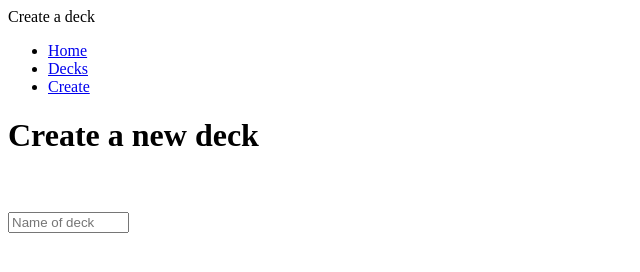
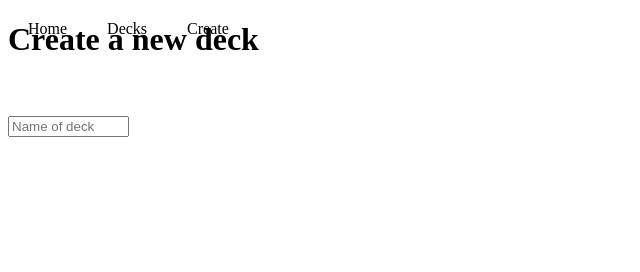
Before and after one commit to wasntdani/IHateQuizlet, a plain HTML site: page create.html in a window 1280 px wide. Shown: the whole page, without its empty margins (0-640 px from the left). Drawn offline with Linux system fonts and the light colour scheme.

Commit message:
BIG THINGS!!

```diff
--- a/create.html
+++ b/create.html
@@ -1,12 +1,15 @@
 <!DOCTYPE html>
 <html>
-    <head>Create a deck</head>
+    <head>
+        <title>Create a deck</title>
+        <link rel="stylesheet" href="stylesheet.css">
+    </head>
 </html>
 <body>
     <ul>
         <li><a href="index.html">Home</a></li>
         <li><a href="decks.html">Decks</a></li>
-        <li><a href="create.html">Create</a></li>
+        <li><a href="create.html" class="active">Create</a></li>
     </ul>
     <h1>Create a new deck</h1>
     <br><br>
--- /dev/null
+++ b/stylesheet.css
@@ -0,0 +1,21 @@
+ul {
+    list-style-type: none;
+    margin: 0;
+    padding: 0;
+    overflow: hidden;
+    position: fixed;
+    top: 0;
+    width: 100;
+}
+
+li {
+    float: left;
+}
+
+li a {
+    display: block;
+    color: black;
+    text-align: center;
+    padding: 20px 20px;
+    text-decoration: none;
+}
```
Also changed, not shown: decks.html (+2 -1 lines), index.html (+2 -1 lines).
